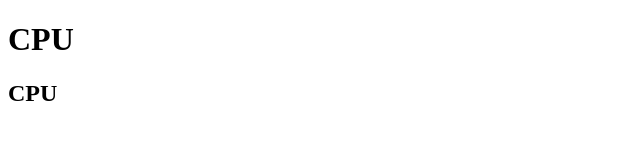
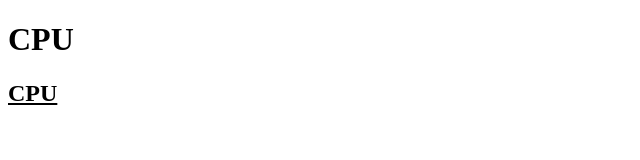
Before and after one commit to iamneo-production/eccdcbefcbbbaeffbbbdcaededfbfebaeceaec, a plain HTML site: page public/index.html in a window 1280 px wide. Shown: the full height of the page, 0-640 px from the left. Drawn offline with Linux system fonts and the light colour scheme.

Commit message:
Backup Commit

```diff
--- a/public/index.html
+++ b/public/index.html
@@ -9,6 +9,6 @@
 </head>
 <body>
     <h1>CPU</h1>
-    <h2>CPU</h2>
+    <h2><u>CPU</u></h2>
 </body>
 </html>
```
